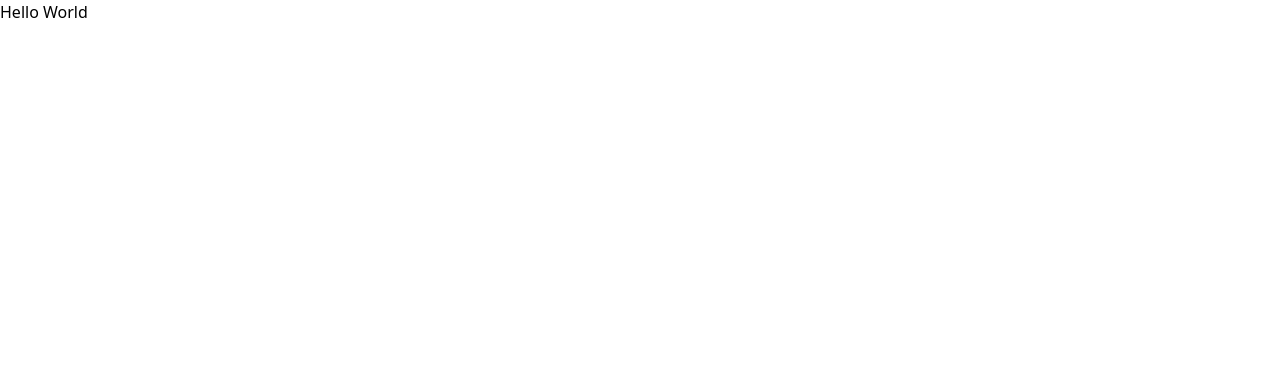
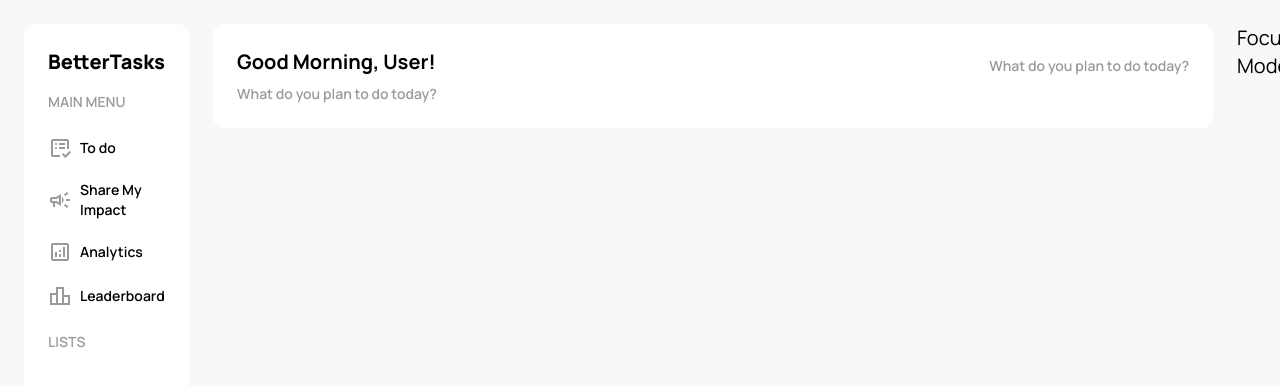
Before and after one commit to firmansyah-git/to-do-list-app, a website: page src/pages/index.html in a window 1280 px wide. Drawn offline with nearby package versions, Linux system fonts and the light colour scheme.

Commit message:
css setup and layouting

```diff
--- a/src/css/input.css
+++ b/src/css/input.css
@@ -1 +1,58 @@
-@import "tailwindcss"
+@import "tailwindcss";
+
+@layer base {
+    :root {
+        --font-display: "Manrope", sans-serif;
+    }
+
+    body {
+        font-family: var(--font-display);
+        font-optical-sizing: auto;
+        font-style: normal;
+    }
+
+    h1 {
+        @apply text-xl;
+    }
+
+    h2 {
+        @apply text-lg;
+    }
+
+    h3 {
+        @apply text-base font-semibold;
+    }
+
+    h4 {
+        @apply text-sm font-semibold;
+    }
+}
+
+@theme {
+    --color-primary : #5142ff;
+    --color-light-gray : #f8f8f8;
+    --color-dark-gray : #9a9a9a;
+}
+
+@layer components {
+    .container {
+        @apply p-6 rounded-xl bg-white;
+    }
+
+    .bg-color__black {
+        background-color: #0f0f0f;
+    }
+
+    .navbar__menu {
+        @apply flex flex-col gap-1
+    }
+
+    .navbar__link {
+        @apply flex items-center gap-2 w-full h-full py-2 text-sm font-semibold rounded-xl;
+        @apply hover:px-3 hover:bg-light-gray
+    }
+
+    .navbar__icon {
+        @apply text-dark-gray
+    }
+}
--- a/src/pages/index.html
+++ b/src/pages/index.html
@@ -3,10 +3,76 @@
 <head>
     <meta charset="UTF-8">
     <meta name="viewport" content="width=device-width, initial-scale=1.0">
+
+    <!-- Google fonts - Manrope -->
+    <link rel="preconnect" href="https://fonts.googleapis.com">
+    <link rel="preconnect" href="https://fonts.gstatic.com" crossorigin>
+    <link href="https://fonts.googleapis.com/css2?family=Manrope:wght@200..800&display=swap" rel="stylesheet">
+
+    <!-- Google icons -->
+    <link href="https://fonts.googleapis.com/css2?family=Material+Symbols+Outlined" rel="stylesheet" />
+
     <link rel="stylesheet" href="../../dist/css/style.css">
     <title>To do list app</title>
 </head>
-<body>
-    <h3>Hello World</h3>
+<body class="flex gap-6 bg-light-gray min-h-screen p-6">
+    <aside class="container w-[300px] min-h-full">
+        <h1 class="font-extrabold">BetterTasks</h2>
+        <section>
+            <h4 class="py-4 font-semibold text-dark-gray">MAIN MENU</h4>
+            <nav class="navbar">
+                <ul class="navbar__menu">
+                    <li class="navbar__item">
+                        <a class="navbar__link" href="#">
+                            <span class="navbar__icon material-symbols-outlined">list_alt_check</span>
+                            To do
+                        </a>
+                    </li>
+                    <li class="navbar__item">
+                        <a class="navbar__link" href="#">
+                            <span class="navbar__icon material-symbols-outlined">campaign</span>
+                            Share My Impact
+                        </a>
+                    </li>
+                    <li class="navbar__item">
+                        <a class="navbar__link" href="#">
+                            <span class="navbar__icon material-symbols-outlined">analytics</span>
+                            Analytics
+                        </a>
+                    </li>
+                    <li class="navbar__item">
+                        <a class="navbar__link" href="#">
+                            <span class="navbar__icon material-symbols-outlined">leaderboard</span>
+                            Leaderboard
+                        </a>
+                    </li>
+                </ul>
+            </nav>
+        </section>
+        <section>
+            <h4 class="py-4 font-semibold text-dark-gray">LISTS</h4>
+        </section>
+    </aside>
+    <main>
+        <section class="container flex justify-between w-[1000px]">
+            <div class="flex flex-col gap-2">
+                <h1 class="font-bold">Good Morning, User!</h1>
+                <p class="text-sm font-semibold text-dark-gray">What do you plan to do today?</p>
+            </div>
+            <div class="flex flex-col gap-2">
+                <div>
+                    <div>
+                        <div></div>
+                    </div>
+                </div>
+                <p class="text-sm font-semibold text-dark-gray">What do you plan to do today?</p>
+            </div>
+        </section>
+    </main>
+    <aside>
+        <section>
+            <h1>Focus Mode</h1>
+        </section>
+    </aside>
 </body>
 </html>
```
Also changed, not shown: dist/css/style.css.
